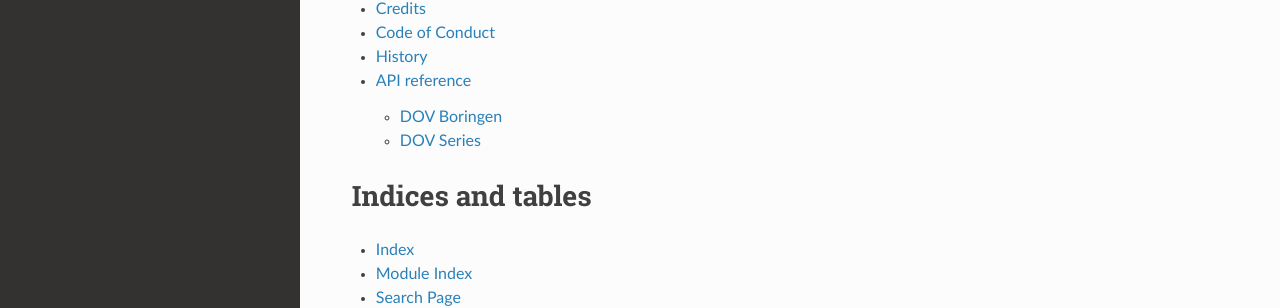
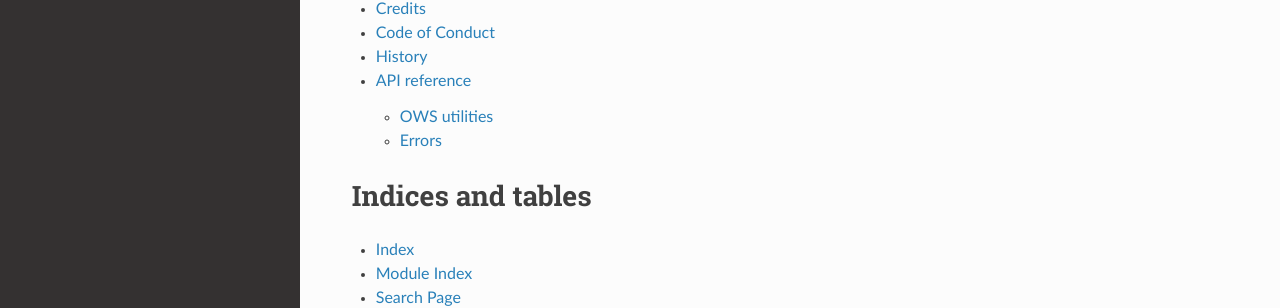
Before and after one commit to DOV-Vlaanderen/pydov, a Sphinx documentation site: the page built from docs/index.rst, in a window 1280 px wide and 1334 px high. Shown: the part 835-1143 px from the top of the window. Built offline with Sphinx 7.4.7 and the Read the Docs theme 2.0.0, drawn with Linux system fonts in a browser that asks for light colours.

Commit message:
Update API reference.

```diff
--- a/docs/reference.rst
+++ b/docs/reference.rst
@@ -1,16 +1,16 @@
 API reference
 =============
 
-DOV Boringen
-------------
 
-.. automodule:: pydov.dovboringen
-   :members:
+OWS utilities
+-------------
+
+.. automodule:: pydov.util.owsutil
+    :members:
 
 
-DOV Series
-----------
+Errors
+------
 
-.. automodule:: pydov.dovseries
-   :members:
-   :undoc-members:
+.. automodule:: pydov.util.errors
+    :members:
```
